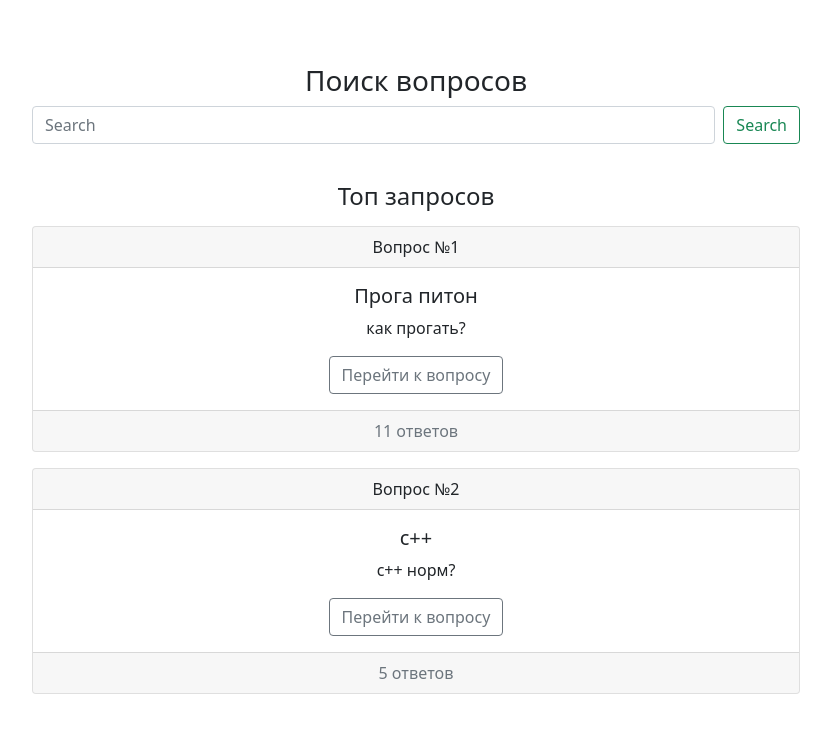
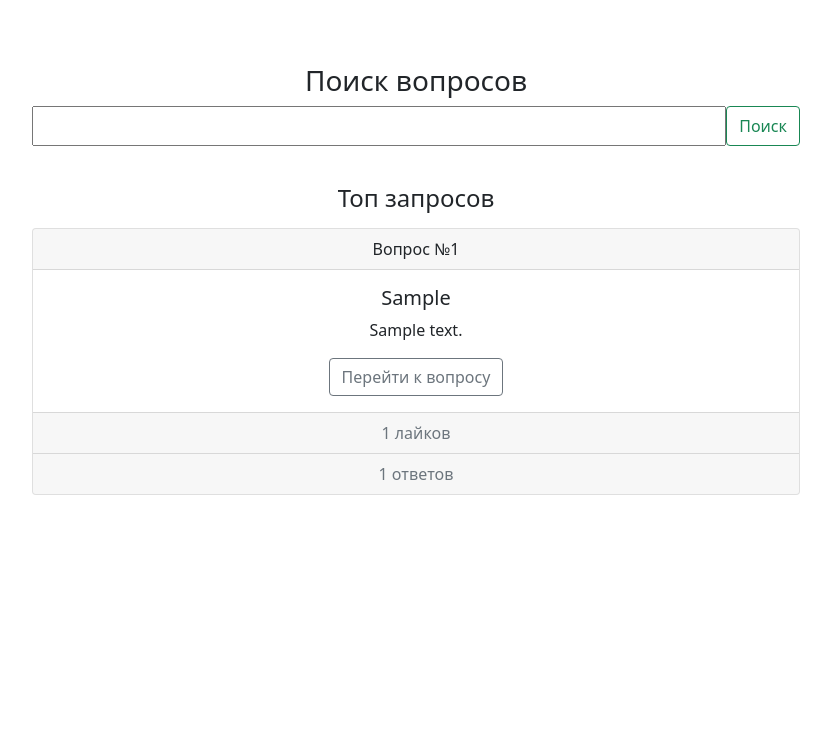
Before and after one commit to freng35/question-answer-service, a Django app: page / in a window 1280 px wide. Shown: the part 56-800 px from the top of the page, without its empty margins (224-1055 px from the left). Run offline with Django 4.2, Linux system fonts and the light colour scheme; tables that the repository leaves empty hold one stand-in row (values such as "Sample post").

Commit message:
add top questions and search

```diff
--- a/qa_service/project/forms.py
+++ b/qa_service/project/forms.py
@@ -54,3 +54,9 @@ class AnswerForm(forms.ModelForm):
     class Meta:
         model = Question
         fields = ('text', )
+
+
+class SearchForm(forms.Form):
+    text = forms.CharField(max_length=200, required=False, widget=forms.TextInput(attrs={'style': 'width: 100%;'
+                                                                                                 'height: 40px;'}),
+                           label='')
--- a/qa_service/project/models.py
+++ b/qa_service/project/models.py
@@ -18,6 +18,18 @@ class Question(models.Model):
     theme = models.CharField(max_length=200, null=False)
     text = models.CharField(max_length=3000, null=False)
 
+    def likes(self):
+        return Like.objects.filter(question=self)
+
+    def amount_of_likes(self):
+        return len(self.likes())
+
+    def answers(self):
+        return Answer.objects.filter(question=self)
+
+    def amount_of_answers(self):
+        return len(self.answers())
+
 
 class Answer(models.Model):
     user_answered = models.ForeignKey(to=User, on_delete=models.CASCADE)
@@ -30,6 +42,7 @@ class Like(models.Model):
     question = models.ForeignKey(to=Question, on_delete=models.CASCADE)
 
 
+
 @receiver(post_save, sender=User)
 def create_user_profile(sender, instance, created, **kwargs):
     if created:
--- a/qa_service/project/views.py
+++ b/qa_service/project/views.py
@@ -3,12 +3,41 @@ from django.shortcuts import render
 from django.http import HttpResponseRedirect
 from django.contrib.auth.decorators import login_required
 from django.views.generic.edit import FormView
+from simple_search import search_filter
 from .forms import *
 from .models import *
 
 
 def index(request):
-    context = {}
+    question_item = Question.objects.all()
+    form = SearchForm()
+    res = {}
+
+    if request.method == "POST":
+        form = SearchForm(request.POST)
+        search_fields = ['theme', 'text']
+        questions = [Question.objects.filter(search_filter(search_fields, form.data['text']))]
+    else:
+        for item in question_item:
+            likes = item.amount_of_likes()
+            try:
+                res[likes].append(item)
+            except KeyError:
+                res[likes] = [item]
+
+        i = 0
+        questions = []
+        for key in sorted(res.keys(), reverse=True):
+            if i < 5:
+                questions.append(res[key])
+            else:
+                break
+
+    context = {
+        'questions': questions,
+        'form': form
+    }
+
     return render(request, 'index.html', context)
 
 
--- a/qa_service/templates/index.html
+++ b/qa_service/templates/index.html
@@ -15,40 +15,34 @@
 <div style="margin-right: 20%; margin-left: 20%; margin-top: 5%">
     <div>
         <h3 style="text-align: center">Поиск вопросов</h3>
-        <form class="d-flex" style="margin-bottom: 5%">
-            <input class="form-control me-2" type="search" placeholder="Search" aria-label="Search">
-            <button class="btn btn-outline-success" type="submit">Search</button>
+        <form class="d-flex" style="margin-bottom: 5%" method="post" novalidate action="">
+            {% csrf_token %}
+            {{ form }}
+            <button class="btn btn-outline-success" type="submit">Поиск</button>
         </form>
         <h4 style="text-align: center; margin: 2%">Топ запросов</h4>
     </div>
 
+    {% for item in questions %}
+    {% for question in item %}
     <div class="card text-center" style="margin-bottom: 2%">
         <div class="card-header">
-            Вопрос №1
+            Вопрос №{{ question.id }}
         </div>
         <div class="card-body">
-            <h5 class="card-title">Прога питон</h5>
-            <p class="card-text">как прогать?</p>
-            <a href="#" class="btn btn btn-outline-secondary">Перейти к вопросу</a>
+            <h5 class="card-title">{{ question.theme }}</h5>
+            <p class="card-text">{{ question.text }}</p>
+            <a href="/question/{{question.id}}/" class="btn btn btn-outline-secondary">Перейти к вопросу</a>
         </div>
         <div class="card-footer text-muted">
-            11 ответов
+            {{ question.amount_of_likes }} лайков
+        </div>
+        <div class="card-footer text-muted">
+            {{ question.amount_of_answers }} ответов
         </div>
     </div>
-
-    <div class="card text-center" style="margin-bottom: 2%">
-        <div class="card-header">
-            Вопрос №2
-        </div>
-        <div class="card-body">
-            <h5 class="card-title">с++</h5>
-            <p class="card-text">с++ норм?</p>
-            <a href="#" class="btn btn-outline-secondary">Перейти к вопросу</a>
-        </div>
-        <div class="card-footer text-muted">
-            5 ответов
-        </div>
-    </div>
+    {% endfor %}
+    {% endfor %}
 
 </div>
 
```
Also changed, not shown: qa_service/project/migrations/0001_initial.py (deleted).
